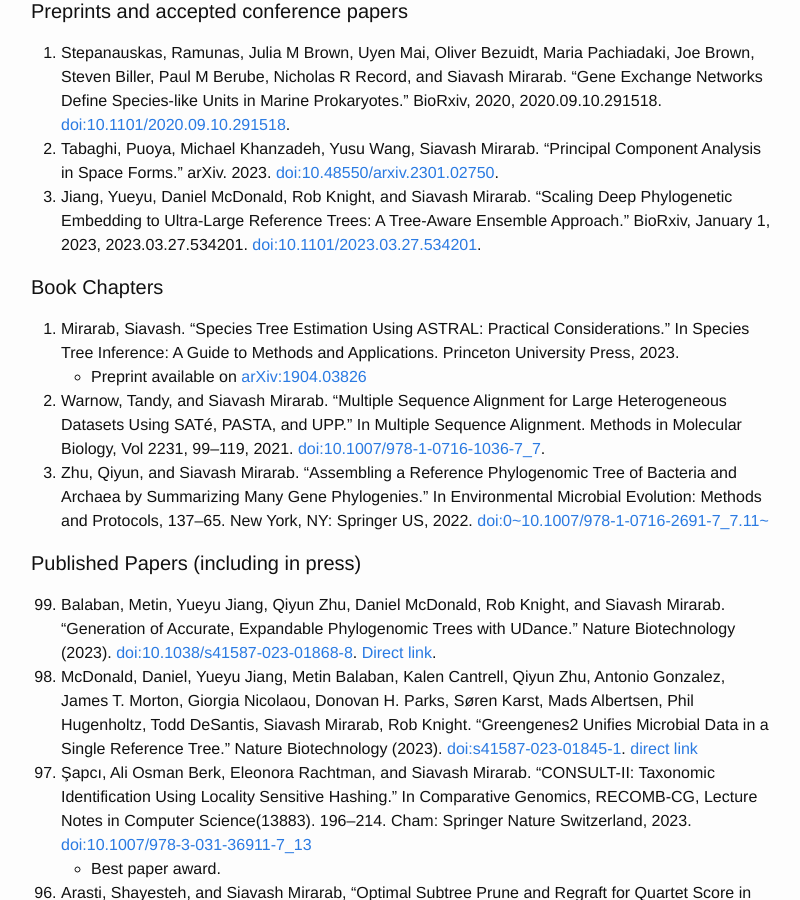
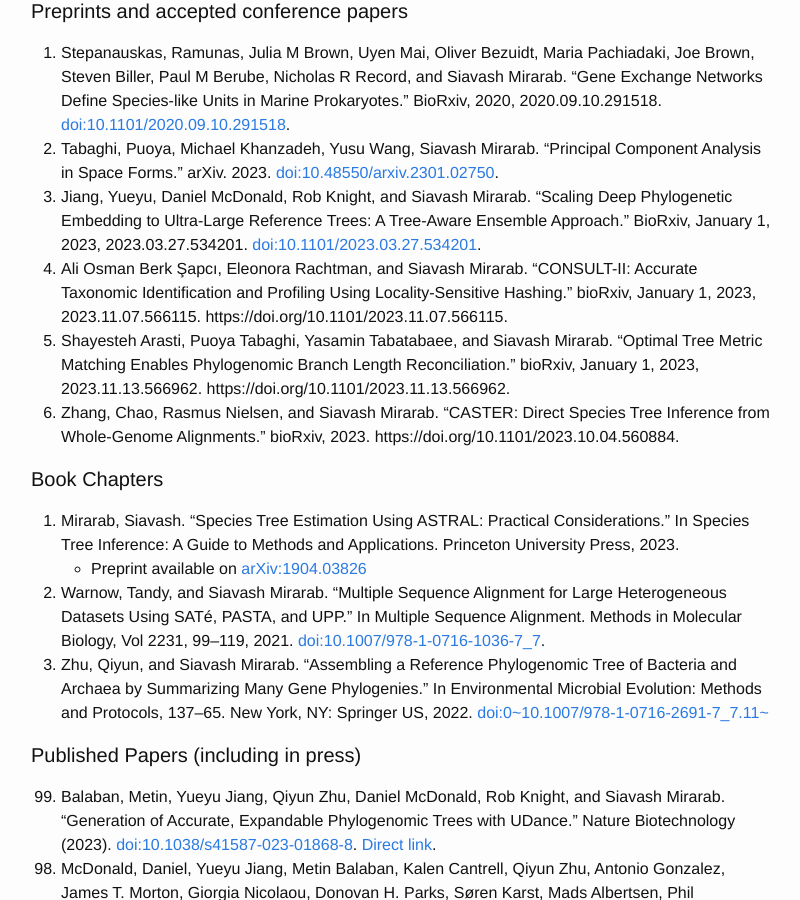
Before and after one commit to smirarab/website, a Jekyll site: the page built from publications.md, in a window 1280 px wide and 900 px high, scrolled down 356 px. Shown: the whole window, without its empty margins (239-1039 px from the left). Built offline with Jekyll 4.4.1, drawn with Linux system fonts in a browser that asks for light colours.

Commit message:
random updates

```diff
--- a/publications.md
+++ b/publications.md
@@ -13,6 +13,11 @@
 0. Stepanauskas, Ramunas, Julia M Brown, Uyen Mai, Oliver Bezuidt, Maria Pachiadaki, Joe Brown, Steven Biller, Paul M Berube, Nicholas R Record, and Siavash Mirarab. “Gene Exchange Networks Define Species-like Units in Marine Prokaryotes.” BioRxiv, 2020, 2020.09.10.291518. [doi:10.1101/2020.09.10.291518](https://doi.org/10.1101/2020.09.10.291518).
 0. Tabaghi, Puoya,  Michael Khanzadeh, Yusu Wang, Siavash Mirarab. “Principal Component Analysis in Space Forms.” arXiv. 2023.  [doi:10.48550/arxiv.2301.02750](https://doi.org/10.48550/arxiv.2301.02750).
 0. Jiang, Yueyu, Daniel McDonald, Rob Knight, and Siavash Mirarab. “Scaling Deep Phylogenetic Embedding to Ultra-Large Reference Trees: A Tree-Aware Ensemble Approach.” BioRxiv, January 1, 2023, 2023.03.27.534201. [doi:10.1101/2023.03.27.534201](https://doi.org/10.1101/2023.03.27.534201).
+0. Ali Osman Berk Şapcı, Eleonora Rachtman, and Siavash Mirarab. “CONSULT-II: Accurate Taxonomic Identification and Profiling Using Locality-Sensitive Hashing.” bioRxiv, January 1, 2023, 2023.11.07.566115. https://doi.org/10.1101/2023.11.07.566115.
+0. Shayesteh Arasti, Puoya Tabaghi, Yasamin Tabatabaee, and Siavash Mirarab. “Optimal Tree Metric Matching Enables Phylogenomic Branch Length Reconciliation.” bioRxiv, January 1, 2023, 2023.11.13.566962. https://doi.org/10.1101/2023.11.13.566962.
+0. Zhang, Chao, Rasmus Nielsen, and Siavash Mirarab. “CASTER: Direct Species Tree Inference from Whole-Genome Alignments.” bioRxiv, 2023. https://doi.org/10.1101/2023.10.04.560884.
+
+
 
 #### Book Chapters
 0. Mirarab, Siavash. “Species Tree Estimation Using ASTRAL: Practical Considerations.” In Species Tree Inference: A Guide to Methods and Applications. Princeton University Press, 2023.
```
Also changed, not shown: _posts/2021-08-10-student-awards.md (+5 -1 lines), about.md (+1 -1 lines), presentations.md (+2 -0 lines), students.md (+6 -1 lines).
